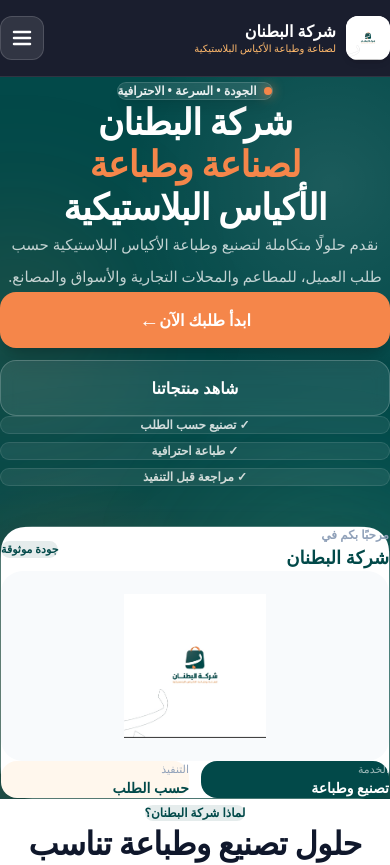
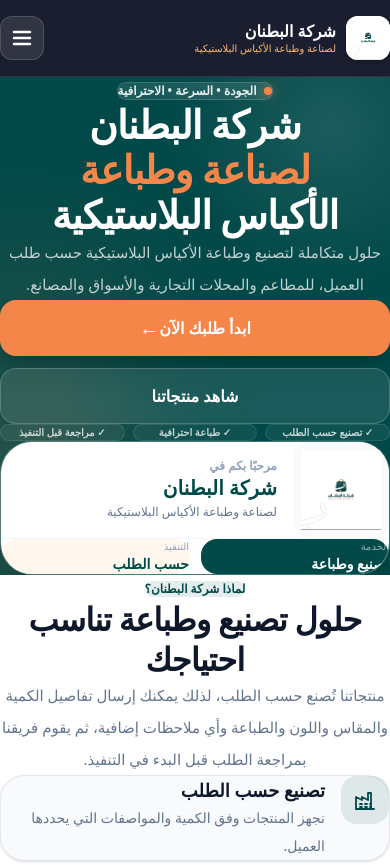
Before and after one commit to Nuwar523/plastic-factory, a Next.js app: page / in a window 390 px wide. Shown: the top 865 px of the page. Built offline with nearby package versions, Linux system fonts and the light colour scheme.

Commit message:
Redesign mobile homepage

```diff
--- a/app/page.tsx
+++ b/app/page.tsx
@@ -53,17 +53,17 @@
 ];
 
 function Icon({ name }: { name: string }) {
-  const common = {
-    fill: "none",
-    stroke: "currentColor",
-    strokeWidth: 1.8,
-    strokeLinecap: "round" as const,
-    strokeLinejoin: "round" as const,
-  };
-
   if (name === "factory" || name === "industry") {
     return (
-      <svg viewBox="0 0 24 24" className="h-6 w-6" {...common}>
+      <svg
+        viewBox="0 0 24 24"
+        className="h-6 w-6"
+        fill="none"
+        stroke="currentColor"
+        strokeWidth="1.8"
+        strokeLinecap="round"
+        strokeLinejoin="round"
+      >
         <path d="M3 21V9l6 3V9l6 3V5h3v16" />
         <path d="M3 21h18" />
         <path d="M7 16h2M12 16h2M17 16h1M7 19h2M12 19h2M17 19h1" />
@@ -73,7 +73,15 @@
 
   if (name === "print") {
     return (
-      <svg viewBox="0 0 24 24" className="h-6 w-6" {...common}>
+      <svg
+        viewBox="0 0 24 24"
+        className="h-6 w-6"
+        fill="none"
+        stroke="currentColor"
+        strokeWidth="1.8"
+        strokeLinecap="round"
+        strokeLinejoin="round"
+      >
         <path d="M6 9V3h12v6" />
         <path d="M6 18H4a2 2 0 0 1-2-2v-5a2 2 0 0 1 2-2h16a2 2 0 0 1 2 2v5a2 2 0 0 1-2 2h-2" />
         <path d="M6 14h12v7H6z" />
@@ -84,7 +92,15 @@
 
   if (name === "check") {
     return (
-      <svg viewBox="0 0 24 24" className="h-6 w-6" {...common}>
+      <svg
+        viewBox="0 0 24 24"
+        className="h-6 w-6"
+        fill="none"
+        stroke="currentColor"
+        strokeWidth="1.8"
+        strokeLinecap="round"
+        strokeLinejoin="round"
+      >
         <path d="M12 3l2.3 2.3 3.2-.2.8 3.1 2.7 1.7-1.7 2.7.2 3.2-3.1.8L15 19l-3 2-2-3-3.2.2-.8-3.1-2.7-1.7L5 10.7 4.8 7.5l3.1-.8L9 4.3 12 3z" />
         <path d="m8.5 12 2.2 2.2 4.8-5" />
       </svg>
@@ -93,7 +109,15 @@
 
   if (name === "bag") {
     return (
-      <svg viewBox="0 0 24 24" className="h-6 w-6" {...common}>
+      <svg
+        viewBox="0 0 24 24"
+        className="h-6 w-6"
+        fill="none"
+        stroke="currentColor"
+        strokeWidth="1.8"
+        strokeLinecap="round"
+        strokeLinejoin="round"
+      >
         <path d="M5 8h14l1 13H4L5 8z" />
         <path d="M9 8V6a3 3 0 0 1 6 0v2" />
       </svg>
@@ -102,7 +126,15 @@
 
   if (name === "store") {
     return (
-      <svg viewBox="0 0 24 24" className="h-6 w-6" {...common}>
+      <svg
+        viewBox="0 0 24 24"
+        className="h-6 w-6"
+        fill="none"
+        stroke="currentColor"
+        strokeWidth="1.8"
+        strokeLinecap="round"
+        strokeLinejoin="round"
+      >
         <path d="M4 10v10h16V10" />
         <path d="M3 10l2-6h14l2 6" />
         <path d="M3 10a3 3 0 0 0 6 0 3 3 0 0 0 6 0 3 3 0 0 0 6 0" />
@@ -113,7 +145,15 @@
 
   if (name === "cart") {
     return (
-      <svg viewBox="0 0 24 24" className="h-6 w-6" {...common}>
+      <svg
+        viewBox="0 0 24 24"
+        className="h-6 w-6"
+        fill="none"
+        stroke="currentColor"
+        strokeWidth="1.8"
+        strokeLinecap="round"
+        strokeLinejoin="round"
+      >
         <path d="M3 4h2l2 11h10l3-8H6" />
         <circle cx="9" cy="19" r="1.5" />
         <circle cx="17" cy="19" r="1.5" />
@@ -123,7 +163,15 @@
 
   if (name === "design") {
     return (
-      <svg viewBox="0 0 24 24" className="h-6 w-6" {...common}>
+      <svg
+        viewBox="0 0 24 24"
+        className="h-6 w-6"
+        fill="none"
+        stroke="currentColor"
+        strokeWidth="1.8"
+        strokeLinecap="round"
+        strokeLinejoin="round"
+      >
         <path d="M12 20h9" />
         <path d="M16.5 3.5a2.1 2.1 0 0 1 3 3L8 18l-4 1 1-4L16.5 3.5z" />
       </svg>
@@ -131,7 +179,15 @@
   }
 
   return (
-    <svg viewBox="0 0 24 24" className="h-6 w-6" {...common}>
+    <svg
+      viewBox="0 0 24 24"
+      className="h-6 w-6"
+      fill="none"
+      stroke="currentColor"
+      strokeWidth="1.8"
+      strokeLinecap="round"
+      strokeLinejoin="round"
+    >
       <path d="M12 3v18M3 12h18" />
     </svg>
   );
@@ -147,40 +203,43 @@
 
       {/* ================= HERO ================= */}
       <section className="relative overflow-hidden bg-[#024949] text-white">
-        <div className="absolute inset-0 bg-[radial-gradient(circle_at_85%_15%,rgba(255,255,255,0.10),transparent_30%),radial-gradient(circle_at_10%_85%,rgba(245,134,74,0.16),transparent_32%)]" />
 
-        <div className="absolute -left-24 top-32 h-56 w-56 rounded-full bg-[#F5864A]/10 blur-3xl" />
+        <div className="absolute inset-0 bg-[radial-gradient(circle_at_85%_10%,rgba(255,255,255,0.10),transparent_28%),radial-gradient(circle_at_10%_90%,rgba(245,134,74,0.16),transparent_30%)]" />
 
-        <div className="absolute -right-24 bottom-10 h-72 w-72 rounded-full bg-teal-300/10 blur-3xl" />
+        <div className="absolute -left-24 top-40 h-60 w-60 rounded-full bg-[#F5864A]/10 blur-3xl" />
 
-        <div className="relative mx-auto grid max-w-7xl gap-10 px-4 pb-12 pt-10 sm:px-6 sm:pb-16 sm:pt-14 lg:grid-cols-2 lg:items-center lg:gap-16 lg:px-8 lg:pb-24 lg:pt-20">
+        <div className="relative mx-auto max-w-7xl px-4 pb-10 pt-8 sm:px-6 sm:pb-14 sm:pt-12 lg:grid lg:grid-cols-2 lg:items-center lg:gap-16 lg:px-8 lg:pb-20 lg:pt-16">
 
           {/* ================= HERO TEXT ================= */}
-          <div className="order-1 text-center lg:text-right">
+          <div className="text-center lg:text-right">
 
-            <div className="mx-auto inline-flex items-center gap-2 rounded-full border border-white/15 bg-white/10 px-4 py-2 text-xs font-bold text-white/90 shadow-lg backdrop-blur sm:text-sm lg:mx-0">
-              <span className="h-2 w-2 rounded-full bg-[#F5864A] shadow-[0_0_12px_rgba(245,134,74,0.9)]" />
+            <div className="mx-auto inline-flex items-center gap-2 rounded-full border border-white/15 bg-white/10 px-4 py-2 text-xs font-bold text-white/90 backdrop-blur sm:text-sm lg:mx-0">
+              <span className="h-2 w-2 rounded-full bg-[#F5864A] shadow-[0_0_12px_rgba(245,134,74,0.8)]" />
               الجودة • السرعة • الاحترافية
             </div>
 
-            <h1 className="mx-auto mt-5 max-w-xl text-[2.25rem] font-black leading-[1.18] tracking-tight sm:text-5xl lg:mx-0 lg:text-6xl">
+            <h1 className="mx-auto mt-5 max-w-2xl text-[2.45rem] font-black leading-[1.15] tracking-tight sm:text-5xl lg:mx-0 lg:text-6xl">
+
+              <span className="block">
                 شركة البطنان
+              </span>
 
-              <span className="mt-2 block text-[#F5864A]">
+              <span className="mt-1 block text-[#F5864A]">
                 لصناعة وطباعة
               </span>
 
-              <span className="mt-2 block text-white">
+              <span className="mt-1 block">
                 الأكياس البلاستيكية
               </span>
+
             </h1>
 
             <p className="mx-auto mt-5 max-w-xl text-[15px] leading-8 text-white/75 sm:text-lg lg:mx-0">
-              نقدم حلولًا متكاملة لتصنيع وطباعة الأكياس البلاستيكية حسب طلب
-              العميل، للمطاعم والمحلات التجارية والأسواق والمصانع.
+              حلول متكاملة لتصنيع وطباعة الأكياس البلاستيكية حسب طلب العميل،
+              للمطاعم والمحلات التجارية والأسواق والمصانع.
             </p>
 
-            {/* Buttons */}
+            {/* Main buttons */}
             <div className="mt-7 flex flex-col gap-3 sm:flex-row sm:justify-center lg:justify-start">
 
               <Link
@@ -202,70 +261,70 @@
 
             </div>
 
-            {/* Trust points */}
-            <div className="mx-auto mt-7 grid max-w-xl grid-cols-1 gap-2 sm:grid-cols-3 lg:mx-0">
+            {/* Trust */}
+            <div className="mx-auto mt-5 grid max-w-xl grid-cols-3 gap-2 lg:mx-0">
 
-              <div className="rounded-xl border border-white/10 bg-white/[0.07] px-3 py-2.5 text-center text-xs font-semibold text-white/80">
+              <div className="rounded-xl border border-white/10 bg-white/[0.06] px-2 py-2.5 text-center text-[10px] font-bold text-white/75 sm:text-xs">
                 ✓ تصنيع حسب الطلب
               </div>
 
-              <div className="rounded-xl border border-white/10 bg-white/[0.07] px-3 py-2.5 text-center text-xs font-semibold text-white/80">
+              <div className="rounded-xl border border-white/10 bg-white/[0.06] px-2 py-2.5 text-center text-[10px] font-bold text-white/75 sm:text-xs">
                 ✓ طباعة احترافية
               </div>
 
-              <div className="rounded-xl border border-white/10 bg-white/[0.07] px-3 py-2.5 text-center text-xs font-semibold text-white/80">
+              <div className="rounded-xl border border-white/10 bg-white/[0.06] px-2 py-2.5 text-center text-[10px] font-bold text-white/75 sm:text-xs">
                 ✓ مراجعة قبل التنفيذ
               </div>
 
             </div>
+
           </div>
 
-          {/* ================= HERO VISUAL ================= */}
-          <div className="order-2 mx-auto w-full max-w-[390px] lg:max-w-[470px]">
+          {/* ================= BRAND CARD ================= */}
+          <div className="mx-auto mt-8 w-full max-w-[430px] lg:mt-0">
 
-            <div className="relative">
+            <div className="relative overflow-hidden rounded-[2rem] border border-white/15 bg-white/10 p-2 shadow-2xl backdrop-blur">
 
-              <div className="absolute -inset-5 rounded-[2.5rem] bg-[#F5864A]/10 blur-3xl" />
+              <div className="rounded-[1.6rem] bg-white p-4 sm:p-5">
 
-              <div className="relative rounded-[2rem] border border-white/15 bg-white/10 p-2 shadow-2xl backdrop-blur-sm sm:p-3">
+                <div className="flex items-center gap-4">
 
-                <div className="rounded-[1.5rem] bg-white p-4 text-slate-900 sm:p-5">
+                  {/* Logo */}
+                  <div className="flex h-24 w-24 shrink-0 items-center justify-center overflow-hidden rounded-2xl bg-slate-50 sm:h-28 sm:w-28">
 
-                  {/* Card Header */}
-                  <div className="flex items-center justify-between gap-3">
+                    <img
+                      src="/iogo.jpeg"
+                      alt="شعار شركة البطنان"
+                      className="h-20 w-20 object-contain sm:h-24 sm:w-24"
+                    />
 
-                    <div>
+                  </div>
+
+                  {/* Brand information */}
+                  <div className="min-w-0 text-right">
+
                     <p className="text-xs font-bold text-slate-400">
                       مرحبًا بكم في
                     </p>
 
-                      <p className="mt-1 text-lg font-black text-[#024949]">
+                    <h2 className="mt-1 text-xl font-black text-[#024949] sm:text-2xl">
                       شركة البطنان
+                    </h2>
+
+                    <p className="mt-1 text-xs leading-5 text-slate-500 sm:text-sm">
+                      لصناعة وطباعة الأكياس البلاستيكية
                     </p>
-                    </div>
 
-                    <div className="rounded-full bg-[#024949]/10 px-3 py-1.5 text-[11px] font-black text-[#024949]">
-                      جودة موثوقة
                   </div>
 
                 </div>
 
-                  {/* Logo Area */}
-                  <div className="mt-4 flex h-[190px] items-center justify-center overflow-hidden rounded-[1.35rem] bg-slate-50 sm:h-[245px]">
+                <div className="mt-4 h-px bg-slate-100" />
 
-                    <img
-                      src="/iogo.jpeg"
-                      alt="شعار شركة البطنان"
-                      className="h-36 w-36 object-contain sm:h-48 sm:w-48"
-                    />
-
-                  </div>
-
-                  {/* Info Cards */}
                 <div className="mt-4 grid grid-cols-2 gap-3">
 
-                    <div className="rounded-2xl bg-[#024949] px-4 py-3 text-white">
-                      <p className="text-[11px] text-white/60">
+                  <div className="rounded-2xl bg-[#024949] px-3 py-3 text-white">
+                    <p className="text-[10px] text-white/55">
                       الخدمة
                     </p>
 
@@ -274,8 +333,8 @@
                     </p>
                   </div>
 
-                    <div className="rounded-2xl bg-orange-50 px-4 py-3 text-[#024949]">
-                      <p className="text-[11px] text-slate-400">
+                  <div className="rounded-2xl bg-orange-50 px-3 py-3 text-[#024949]">
+                    <p className="text-[10px] text-slate-400">
                       التنفيذ
                     </p>
 
@@ -285,23 +344,11 @@
                   </div>
 
                 </div>
-                </div>
-              </div>
-
-              {/* Small Floating Badge - Desktop */}
-              <div className="absolute -bottom-4 right-4 hidden rounded-2xl border border-white/15 bg-white/95 px-4 py-3 shadow-xl sm:block">
-
-                <p className="text-[11px] font-bold text-slate-400">
-                  نراجع التفاصيل
-                </p>
-
-                <p className="mt-0.5 text-sm font-black text-[#024949]">
-                  قبل بدء التنفيذ ✓
-                </p>
 
               </div>
 
             </div>
+
           </div>
 
         </div>
@@ -332,7 +379,6 @@
 
           </div>
 
-          {/* Features */}
           <div className="mt-9 grid gap-4 md:grid-cols-3">
 
             {features.map((feature) => (
@@ -398,7 +444,6 @@
 
           </div>
 
-          {/* Services */}
           <div className="mt-8 grid grid-cols-1 gap-4 sm:grid-cols-2 lg:grid-cols-3">
 
             {services.map((service) => (
@@ -453,7 +498,6 @@
             className="mt-7 inline-flex min-h-14 items-center justify-center rounded-2xl bg-[#F5864A] px-8 font-black shadow-xl transition active:scale-[0.98] hover:bg-[#e9783d]"
           >
             ابدأ طلبك الآن
-
             <span className="mr-2 text-xl">
               ←
             </span>
@@ -483,7 +527,6 @@
 
           <div className="grid gap-4 sm:grid-cols-2">
 
-            {/* Phone */}
             <a
               href="tel:0923324462"
               className="rounded-3xl border border-slate-200 bg-slate-50 p-6 transition hover:-translate-y-1 hover:shadow-lg"
@@ -503,7 +546,6 @@
 
             </a>
 
-            {/* Location */}
             <div className="rounded-3xl border border-slate-200 bg-slate-50 p-6">
 
               <p className="text-sm font-bold text-slate-400">
```
Lines whose indentation alone changed are shown as unchanged.
